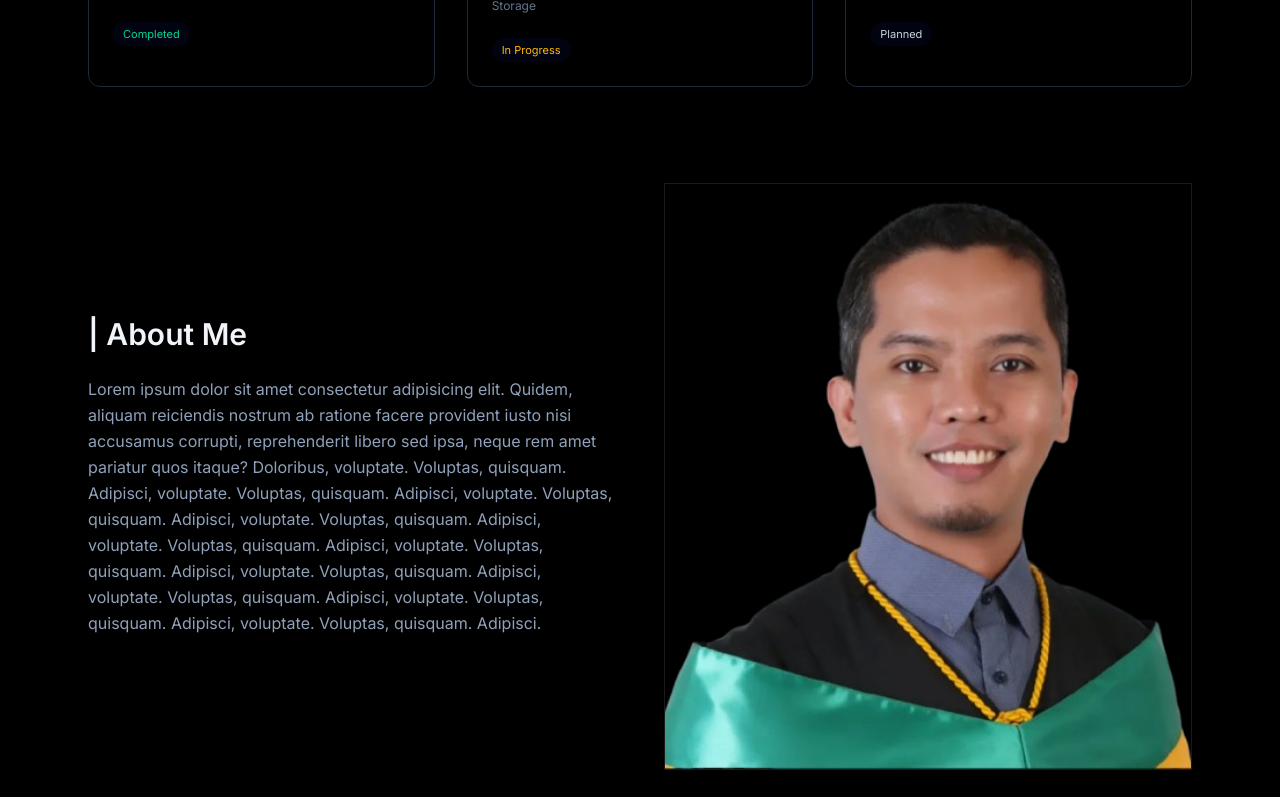
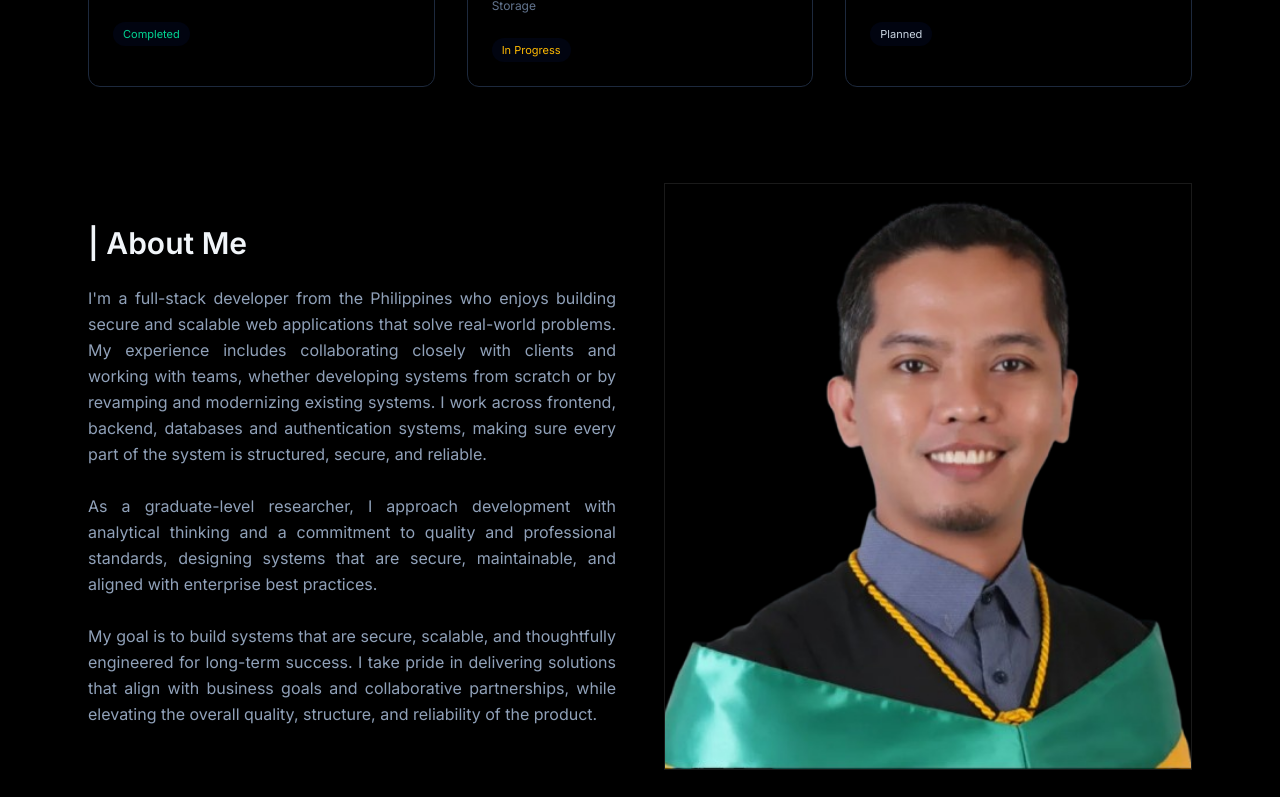
Before and after one commit to mit-adrian/portfolio, a Next.js app: page / in a window 1280 px wide. Shown: the part 2000-2797 px from the top of the page. Built offline with nearby package versions, Linux system fonts and the light colour scheme.

Commit message:
finalizing: the about.tsx content

```diff
--- a/components/About.tsx
+++ b/components/About.tsx
@@ -19,18 +19,27 @@ export default function About() {
       <div className="grid gap-12 md:grid-cols-2 items-center mb-20">
         <div>
           <h2 className="text-3xl font-semibold mb-6">| About Me</h2>
-          <p className="text-slate-400 leading-relaxed">
-            Lorem ipsum dolor sit amet consectetur adipisicing elit. Quidem,
-            aliquam reiciendis nostrum ab ratione facere provident iusto nisi
-            accusamus corrupti, reprehenderit libero sed ipsa, neque rem amet
-            pariatur quos itaque? Doloribus, voluptate. Voluptas, quisquam.
-            Adipisci, voluptate. Voluptas, quisquam. Adipisci, voluptate.
-            Voluptas, quisquam. Adipisci, voluptate. Voluptas, quisquam.
-            Adipisci, voluptate. Voluptas, quisquam. Adipisci, voluptate.
-            Voluptas, quisquam. Adipisci, voluptate. Voluptas, quisquam.
-            Adipisci, voluptate. Voluptas, quisquam. Adipisci, voluptate.
-            Voluptas, quisquam. Adipisci, voluptate. Voluptas, quisquam.
-            Adipisci.
+          <p className="text-slate-400 leading-relaxed text-justify">
+            I&apos;m a full-stack developer from the Philippines who enjoys
+            building secure and scalable web applications that solve real-world
+            problems. My experience includes collaborating closely with clients
+            and working with teams, whether developing systems from scratch or
+            by revamping and modernizing existing systems. I work across
+            frontend, backend, databases and authentication systems, making sure
+            every part of the system is structured, secure, and reliable.
+            <br />
+            <br />
+            As a graduate-level researcher, I approach development with
+            analytical thinking and a commitment to quality and professional
+            standards, designing systems that are secure, maintainable, and
+            aligned with enterprise best practices.
+            <br />
+            <br />
+            My goal is to build systems that are secure, scalable, and
+            thoughtfully engineered for long-term success. I take pride in
+            delivering solutions that align with business goals and
+            collaborative partnerships, while elevating the overall quality,
+            structure, and reliability of the product.
           </p>
         </div>
 
--- a/components/Hero.tsx
+++ b/components/Hero.tsx
@@ -57,9 +57,9 @@ export default function Hero() {
           "
           >
             Adrian
-          </span>
-          , a full-stack developer — focused on clean architecture, security,
-          and real-world systems.
+          </span>{" "}
+          ── your friendly, modern full-stack developer building clean,
+          structured, secure, and production-ready systems.
         </p>
 
         <div className="flex gap-4">
```
